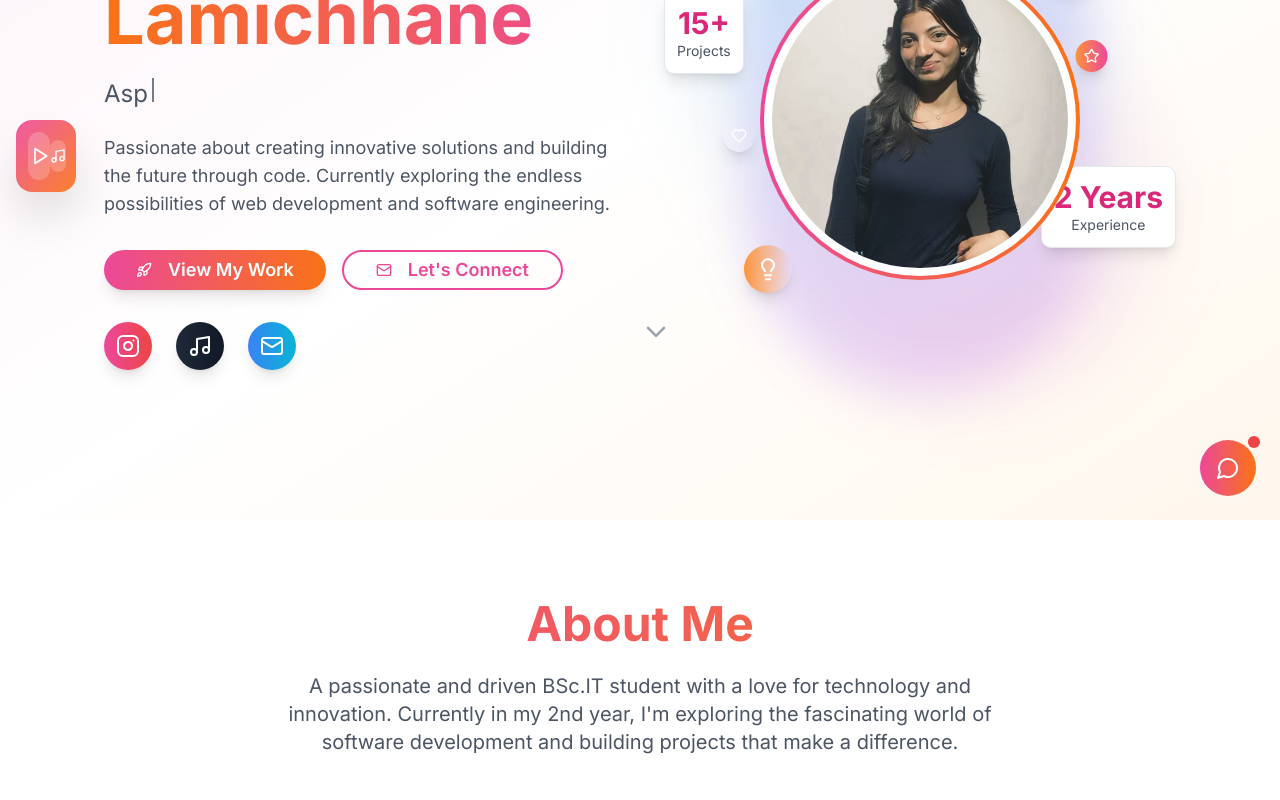
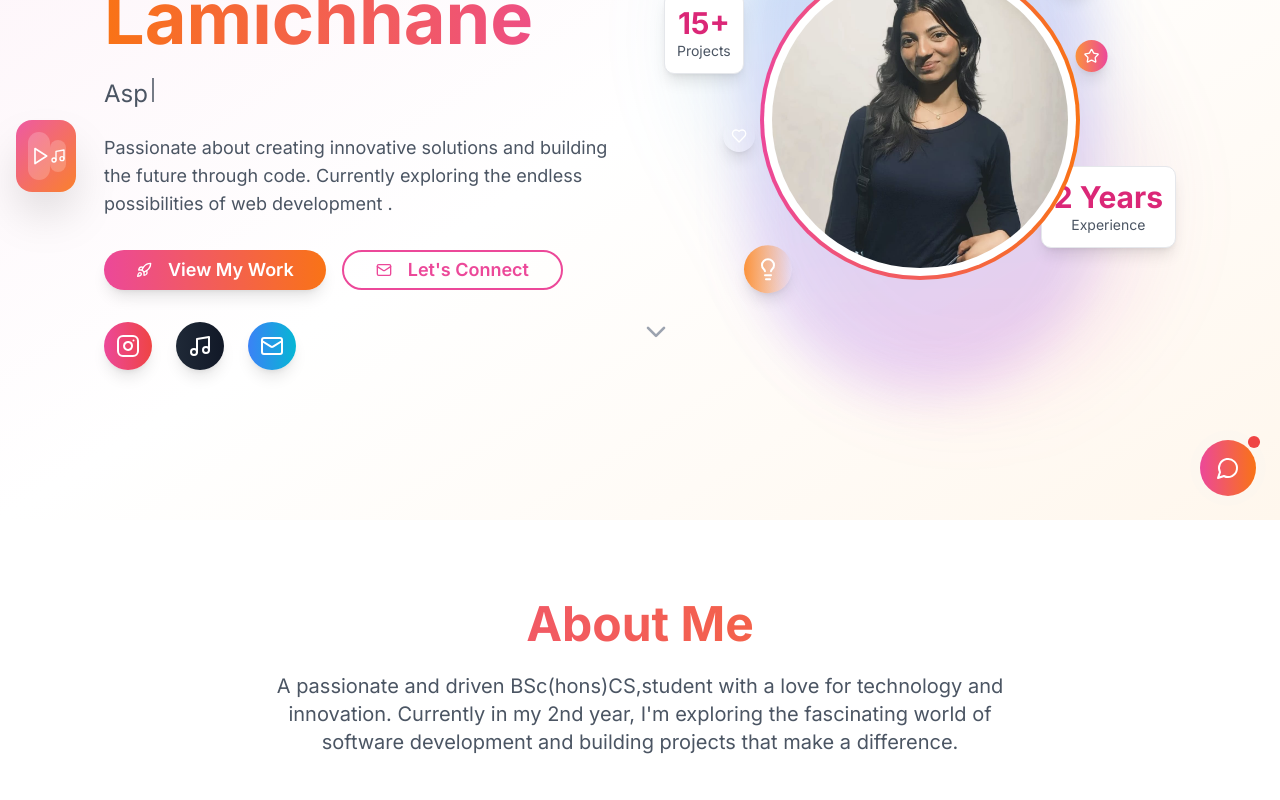
Before and after one commit to Sand-y125/Sandhya-protfolio, a Next.js app: page / in a window 1280 px wide. Shown: the part 280-1080 px from the top of the page. Built offline with nearby package versions, Linux system fonts and the light colour scheme.

Commit message:
course change

```diff
--- a/app/page.tsx
+++ b/app/page.tsx
@@ -936,7 +936,7 @@ export default function Portfolio() {
                   transition={{ duration: 0.8, delay: 1.1 }}
                   className="text-xl md:text-2xl text-gray-600 dark:text-gray-300 mb-6"
                 >
-                  <TypewriterText text="Aspiring Tech Enthusiast | BSc.IT 2nd Year" delay={1500} />
+                  <TypewriterText text="Aspiring Tech Enthusiast | BSc(hons)CS, 2nd Year" delay={1500} />
                 </motion.div>
 
                 <motion.p
@@ -946,7 +946,7 @@ export default function Portfolio() {
                   className="text-lg text-gray-600 dark:text-gray-300 mb-8 max-w-lg"
                 >
                   Passionate about creating innovative solutions and building the future through code. Currently
-                  exploring the endless possibilities of web development and software engineering.
+                  exploring the endless possibilities of web development .
                 </motion.p>
 
                 <motion.div
@@ -1130,7 +1130,7 @@ export default function Portfolio() {
                 About Me
               </h2>
               <p className="text-xl text-gray-600 dark:text-gray-300 max-w-3xl mx-auto">
-                A passionate and driven BSc.IT student with a love for technology and innovation. Currently in my 2nd
+                A passionate and driven BSc(hons)CS,student with a love for technology and innovation. Currently in my 2nd
                 year, I'm exploring the fascinating world of software development and building projects that make a
                 difference.
               </p>
```
